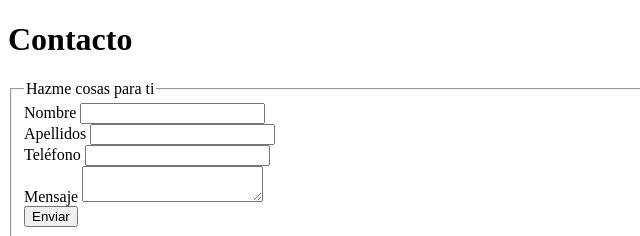
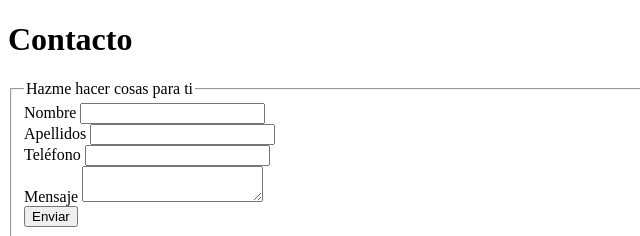
Before and after one commit to MarioTomas0209/contacto, a plain HTML site: page index.html in a window 1280 px wide. Shown: the top 236 px of the page, 0-640 px from the left. Drawn offline with Linux system fonts and the light colour scheme.

```diff
--- a/index.html
+++ b/index.html
@@ -13,7 +13,7 @@
 
     <form action="">
         <fieldset>
-            <legend>Hazme cosas para ti</legend>
+            <legend>Hazme hacer cosas para ti</legend>
 
             <div>
                 <label for="">Nombre</label>
```
Also changed, not shown: css/estilos.css (added).
